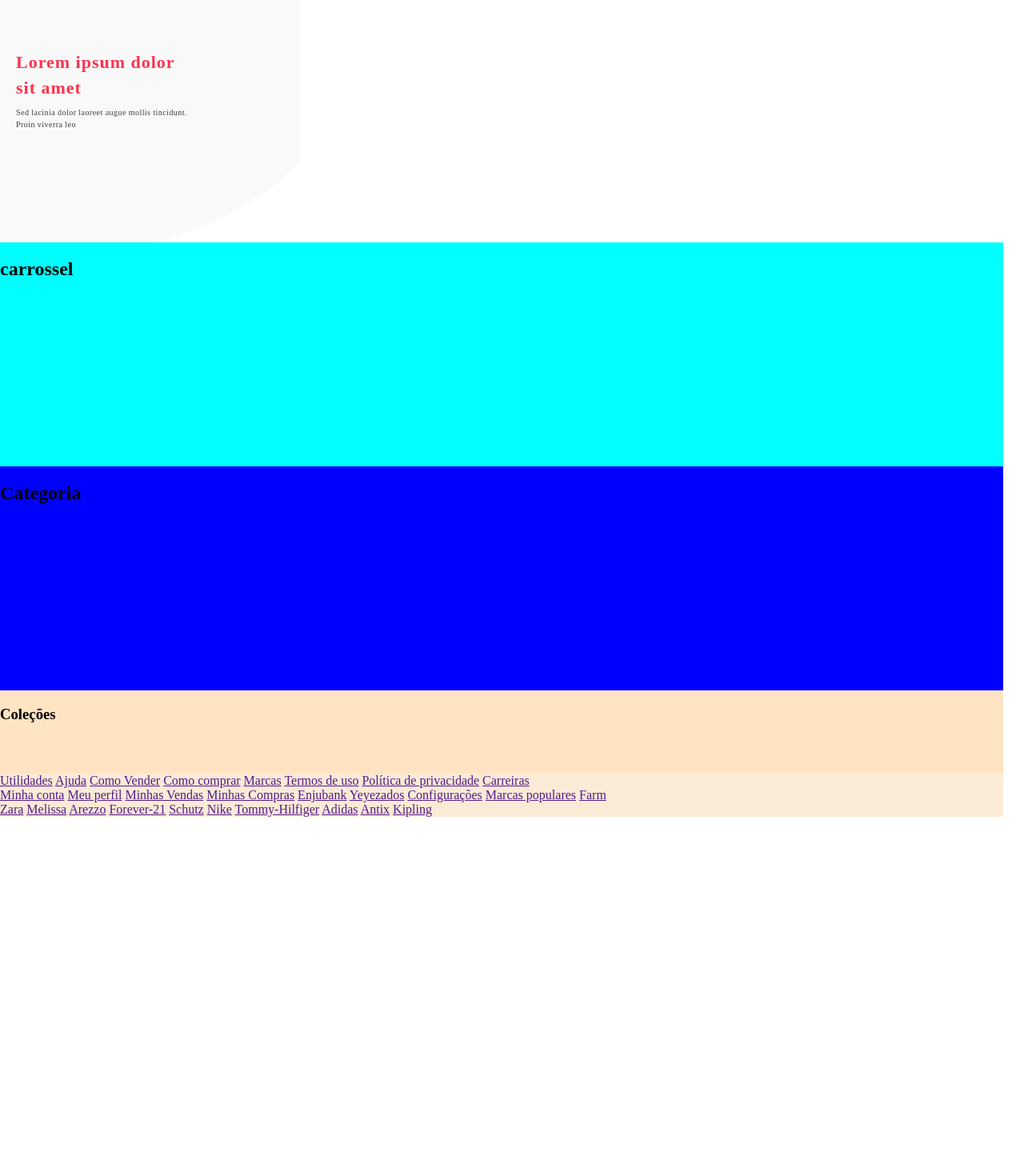
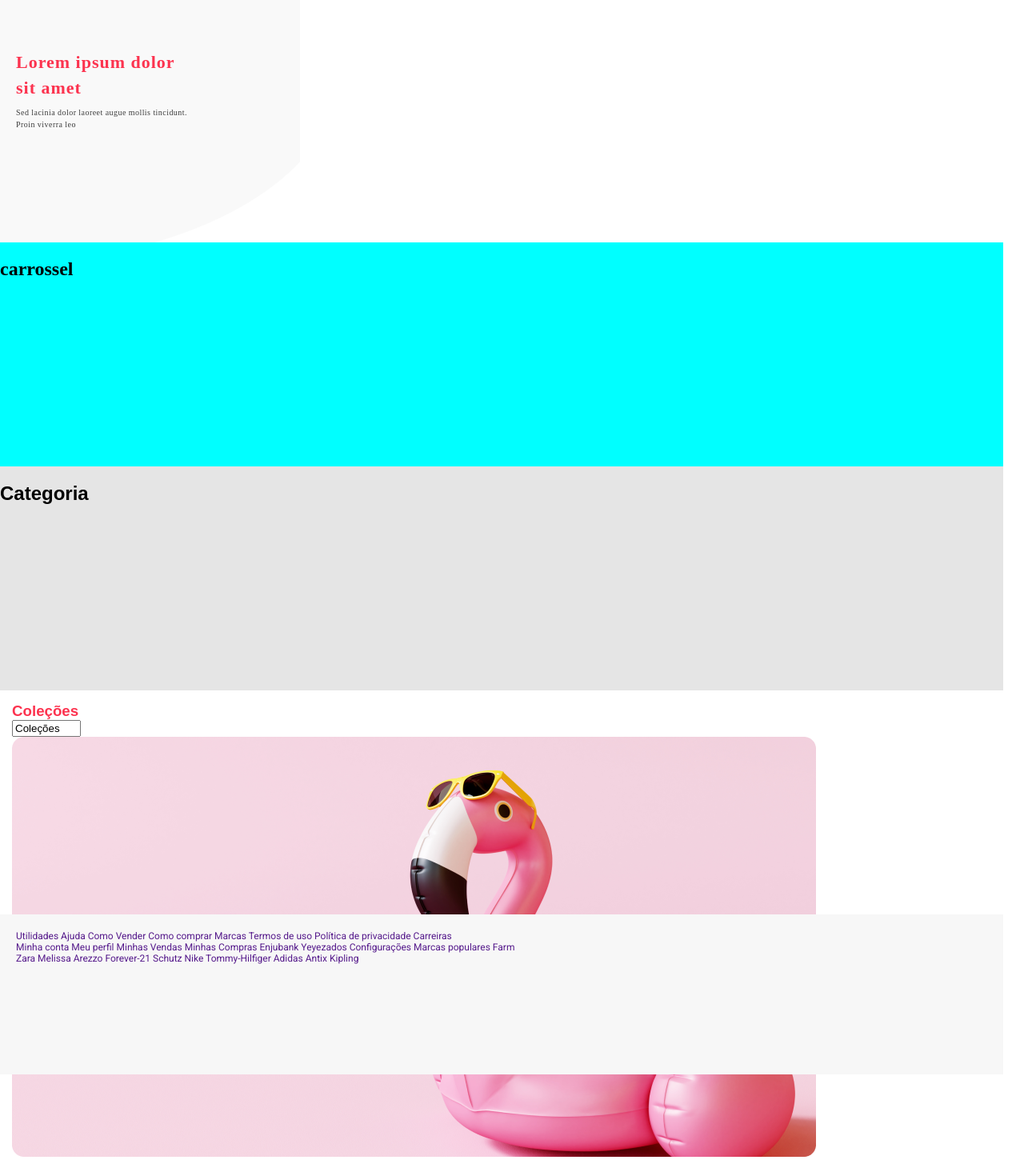
Before and after one commit to laricarlotti/demoday, a Django app: page / in a window 1280 px wide. Shown: the part 49-1499 px from the top of the page at 80% size. Before the commit the page ends 1070 px from the top, so only its background shows below. Run offline with Django 3.2, Linux system fonts and the light colour scheme.

Commit message:
estilizar aside

```diff
--- a/website/static/css/style.css
+++ b/website/static/css/style.css
@@ -10,7 +10,7 @@
                          'aside aside'
                          'footer footer ';
     grid-template-columns: 49vw 49vw;
-    grid-template-rows: 6vh 38vh 35vh 35vh 13vh;
+    grid-template-rows: 6vh 38vh 35vh 35vh 35vh 25vh;
     margin: 0;
     padding: 0;
 }
@@ -22,18 +22,39 @@ body::-webkit-scrollbar{
     width: 0px;
 }
 article{
+    background-color:#E5E5E5;
+    font-family: Arial, Helvetica, sans-serif;
     grid-area: article;
-    background-color: blue;
 }
 aside{
     grid-area: aside;
-    background-color: bisque;
+    font-family: Arial, Helvetica, sans-serif;
+    margin: 15px;
 
+}
+
+aside h3{
+    margin: 0;
+    font-style: normal;
+    color: #FC334F;
+}
+
+aside div.texto input{
+   margin: 0;
+   width: 78px;
 }
 
 footer{
     grid-area: footer;
-    background-color: antiquewhite;
+    background-color:#F7F7F7;
+    font-family: 'Roboto', sans-serif;
+    font-size: 12px;
+    padding: 20px 20px;
+}
+
+footer div.todas a{
+    text-decoration: none;
+
 }
 
 header{
--- a/website/templates/index.html
+++ b/website/templates/index.html
@@ -7,6 +7,7 @@
     <meta charset="UTF-8">
     <meta name="viewport" content="width=device-width, initial-scale=1.0">
     <meta http-equiv="X-UA-Compatible" content="ie=edge">
+    <link href="https://fonts.googleapis.com/css?family=Roboto&display=swap" rel="stylesheet">
     <link rel="stylesheet" href="{% static 'css/style.css' %}">
     <link rel="stylesheet" href="{% static 'css/nav.css' %}">
     <script defer src="{% static 'js/script.js' %}"></script>
@@ -45,8 +46,16 @@
     </article>
     <aside>
         <h3>Coleções</h3>
+        <div class="texto">
+        <input type="TextBox" value="Coleções">
+        </div>
+        <div class="imgs">
+        <img src="..//static/img/flamingo.png" alt="flamingo">
+        </div>
+
     </aside>
     <footer>
+        <div class= todas>
         <div class="utilidades">
             <a href="">Utilidades</a>
             <a href="">Ajuda</a>
@@ -80,6 +89,7 @@
             <a href="">Antix</a>
             <a href="">Kipling</a>
         </div>
+    </div>
     </footer>
 
 </body>
```
